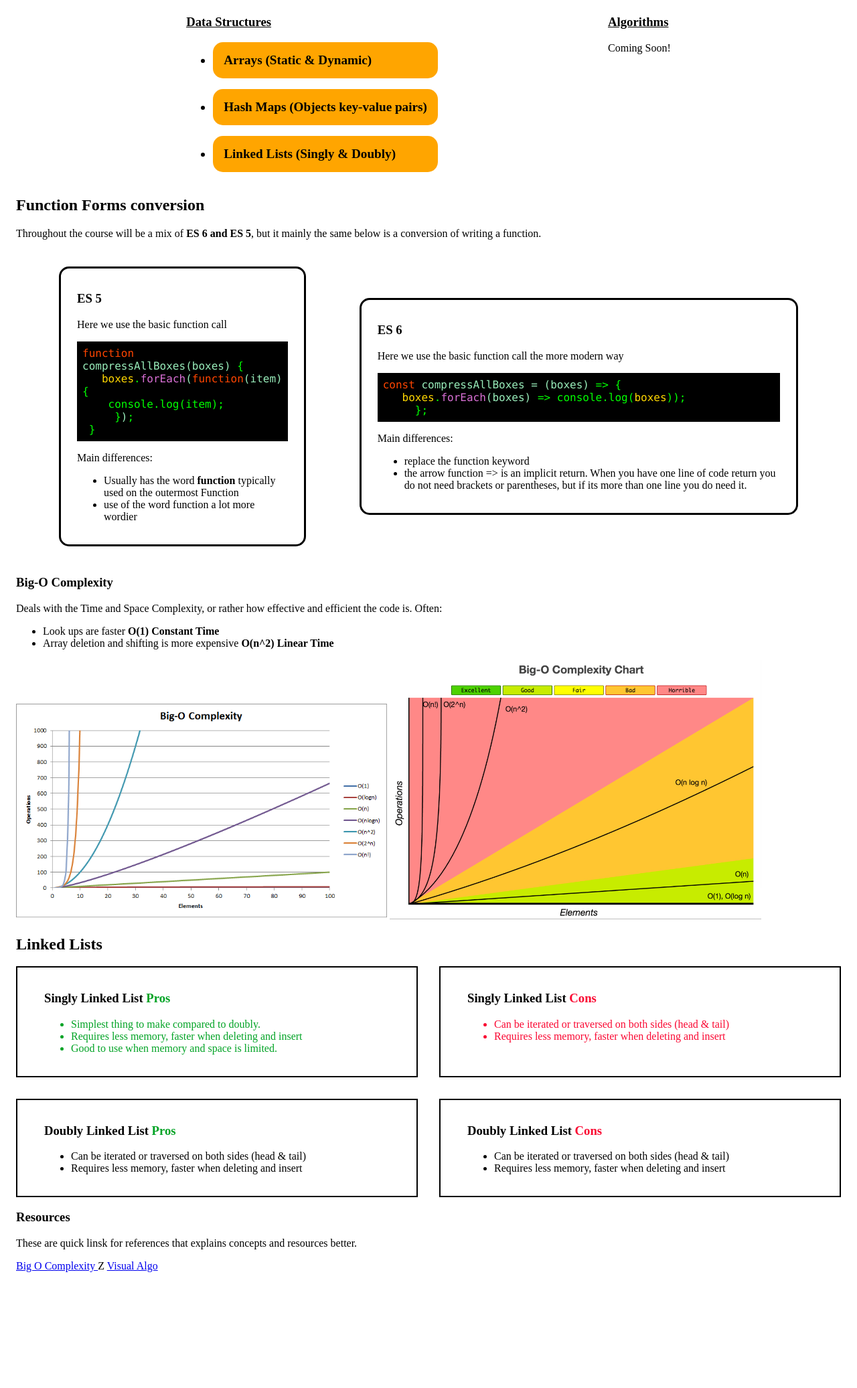
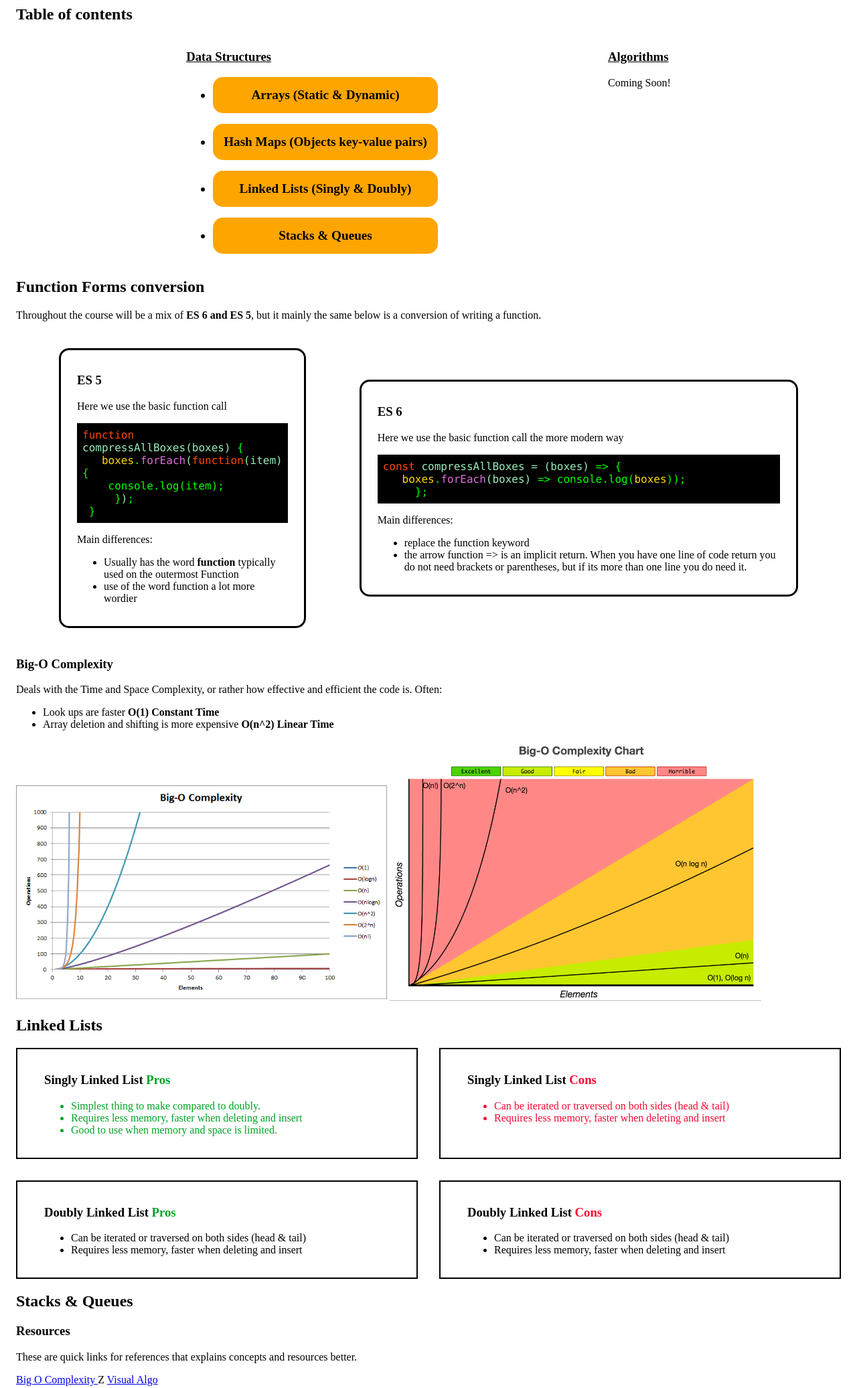
Before and after one commit to WesloTheWeb/DataStructures-and-Algorithms-StudyGuide, a plain HTML site: page index.html in a window 1280 px wide. Shown: the part 260-2333 px from the top of the page at 67% size. Before the commit the page ends 2192 px from the top, so only its background shows below. Drawn offline with Linux system fonts and the light colour scheme.

Commit message:
updated styles and dates.

```diff
--- a/index.css
+++ b/index.css
@@ -8,6 +8,8 @@ footer {
 }
 #header {
     text-align: center;
+    background-color: antiquewhite;
+    padding: 1rem;
 }
 
 .codeBlock {
@@ -33,6 +35,7 @@ footer {
     border-radius: 15px;
     font-size: 1.2em;
     font-weight: bold;
+    text-align: center;
 }
 /* */
 .split_view {
--- a/index.html
+++ b/index.html
@@ -26,6 +26,7 @@
                 <li>Arrays (Static & Dynamic)</li>
                 <li>Hash Maps (Objects key-value pairs)</li>
                 <li>Linked Lists (Singly & Doubly)</li>
+                <li>Stacks & Queues</li>
             </ul>
         </div>
         <div>
@@ -141,12 +142,18 @@
             </div>
         </div>
     </section>
+    <!--############
+       Stacks & Queues
+    ##########-->
+    <section>
+        <h2>Stacks & Queues</h2>
+    </section>
 </body>
 <footer>
     <div>
         <h3>Resources</h3>
         <p>
-            These are quick linsk for references that explains concepts and resources better.
+            These are quick links for references that explains concepts and resources better.
         </p>
         <a
             href="https://www.hackerearth.com/practice/notes/big-o-cheatsheet-series-data-structures-and-algorithms-with-thier-complexities-1/">
```
